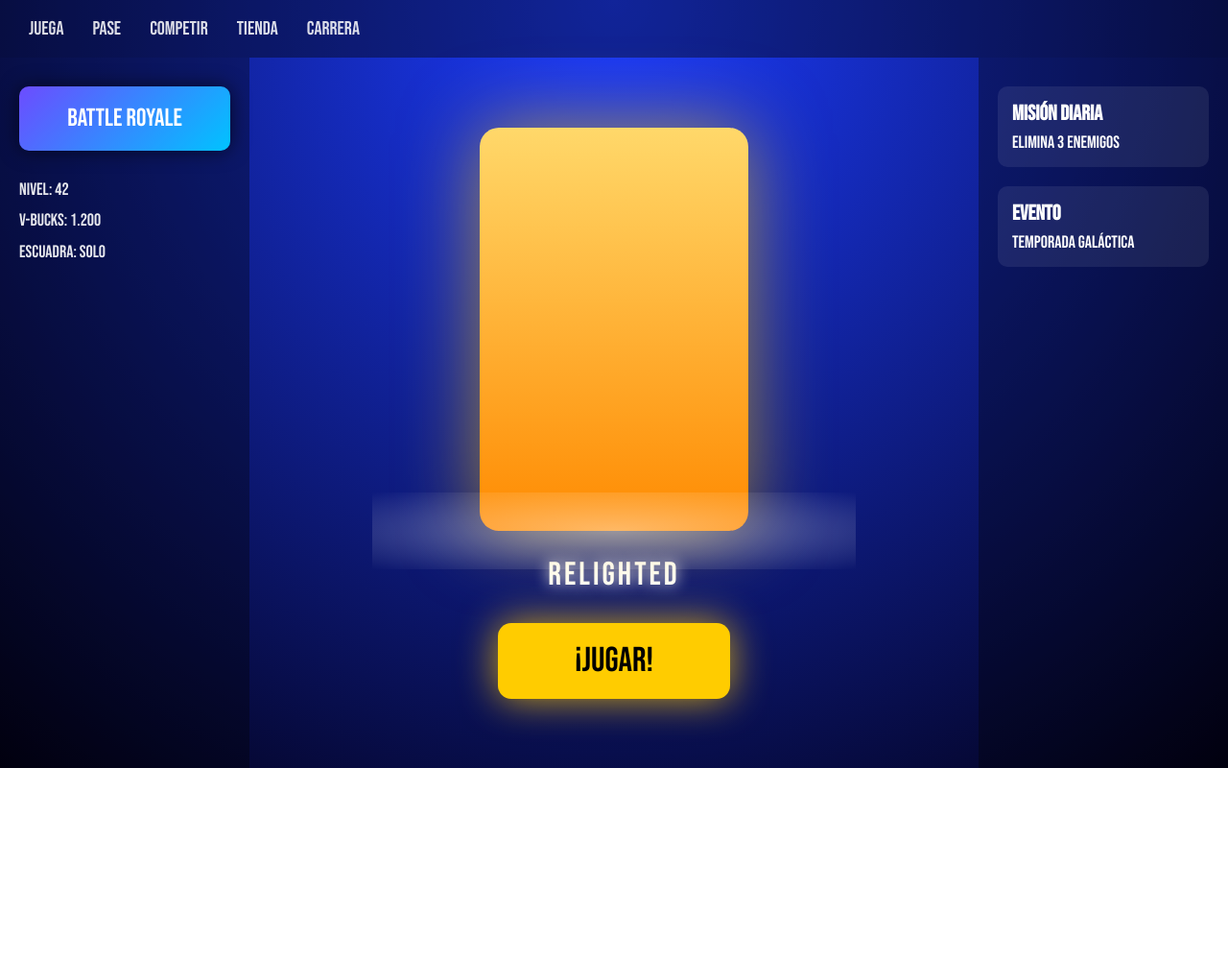
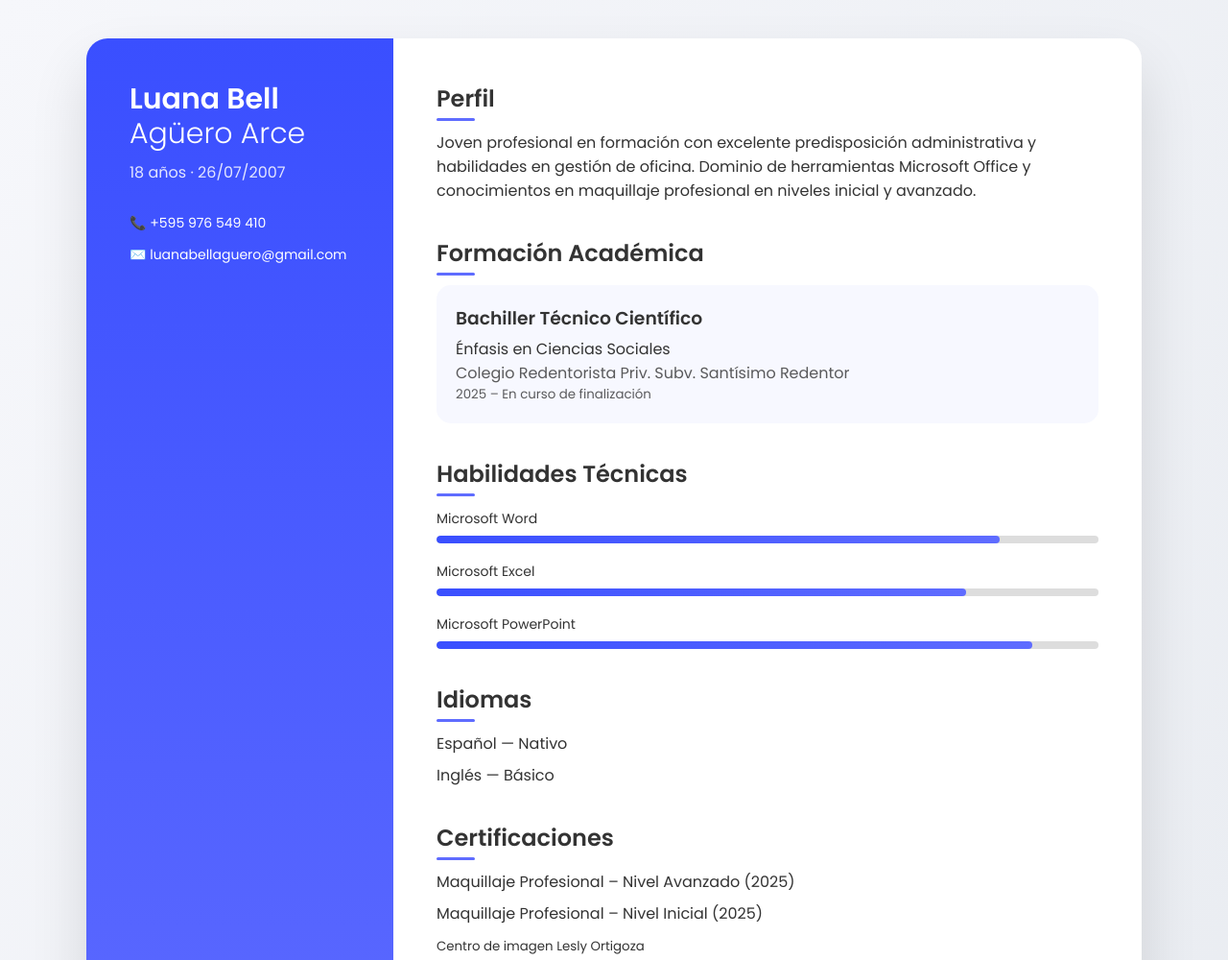
Before and after one commit to xRelighted/testttt, a plain HTML site: page index.html in a window 1280 px wide. Shown: the top 1000 px of the page at 96% size. Before the commit the page ends 800 px from the top, so only its background shows below. Drawn offline with Linux system fonts and the light colour scheme.

Commit message:
Update index.html

```diff
--- a/index.html
+++ b/index.html
@@ -2,199 +2,267 @@
 <html lang="es">
 <head>
 <meta charset="UTF-8">
+<title>Luana Bell Agüero Arce | Curriculum Vitae</title>
 <meta name="viewport" content="width=device-width, initial-scale=1.0">
-<title>Fortnite Lobby</title>
 
-<link href="https://fonts.googleapis.com/css2?family=Bebas+Neue&display=swap" rel="stylesheet">
+<link rel="preconnect" href="https://fonts.googleapis.com">
+<link href="https://fonts.googleapis.com/css2?family=Poppins:wght@300;400;600&display=swap" rel="stylesheet">
 
 <style>
-* {
-    margin: 0;
-    padding: 0;
-    box-sizing: border-box;
+*{
+    margin:0;
+    padding:0;
+    box-sizing:border-box;
+    font-family:'Poppins',sans-serif;
 }
 
-body {
-    font-family: 'Bebas Neue', sans-serif;
-    height: 100vh;
-    background: radial-gradient(circle at top, #1c3cff, #020016);
-    color: white;
-    overflow: hidden;
+body{
+    background:linear-gradient(120deg,#f6f7fb,#e9ecf1);
+    color:#333;
 }
 
-/* TOP BAR */
-.top-bar {
-    position: absolute;
-    top: 0;
-    width: 100%;
-    height: 60px;
-    background: rgba(0,0,0,0.4);
-    display: flex;
-    align-items: center;
-    padding: 0 30px;
-    gap: 30px;
-    font-size: 20px;
+.container{
+    max-width:1100px;
+    margin:40px auto;
+    display:flex;
+    background:#fff;
+    border-radius:22px;
+    overflow:hidden;
+    box-shadow:0 30px 60px rgba(0,0,0,.12);
+    animation:fade 1.2s ease;
 }
 
-.top-bar span {
-    opacity: 0.85;
-    cursor: pointer;
+.sidebar{
+    width:320px;
+    padding:45px;
+    color:#fff;
+    background:linear-gradient(180deg,#3a4fff,#5f6cff);
+    animation:slideLeft 1.2s ease;
 }
 
-.top-bar span:hover {
-    opacity: 1;
+.sidebar h1{
+    font-size:30px;
+    line-height:1.2;
 }
 
-/* MAIN LAYOUT */
-.lobby {
-    display: flex;
-    height: 100%;
-    padding-top: 60px;
+.sidebar span{
+    font-weight:300;
 }
 
-/* LEFT PANEL */
-.left-panel {
-    width: 260px;
-    background: rgba(0,0,0,0.35);
-    padding: 30px 20px;
+.age{
+    margin:10px 0 30px;
+    opacity:.85;
 }
 
-.mode {
-    background: linear-gradient(135deg, #6c4cff, #00c3ff);
-    padding: 18px;
-    border-radius: 10px;
-    font-size: 26px;
-    text-align: center;
-    margin-bottom: 25px;
-    box-shadow: 0 0 20px rgba(0,0,0,0.6);
+.contact p{
+    margin-bottom:12px;
+    font-size:14px;
 }
 
-.stats {
-    font-size: 18px;
-    line-height: 1.8;
-    opacity: 0.9;
+.content{
+    flex:1;
+    padding:45px;
+    animation:slideUp 1.2s ease;
 }
 
-/* CENTER CHARACTER */
-.center {
-    flex: 1;
-    display: flex;
-    flex-direction: column;
-    align-items: center;
-    justify-content: center;
+section{
+    margin-bottom:35px;
 }
 
-.character {
-    width: 280px;
-    height: 420px;
-    background: linear-gradient(180deg, #ffd86a, #ff8a00);
-    border-radius: 20px;
-    box-shadow: 0 0 80px rgba(255,200,0,0.6);
-    position: relative;
+h2{
+    margin-bottom:16px;
+    position:relative;
 }
 
-.character::after {
-    content: "";
-    position: absolute;
-    bottom: -40px;
-    width: 180%;
-    height: 80px;
-    background: radial-gradient(ellipse at center, rgba(255,255,255,0.4), transparent);
-    left: -40%;
+h2::after{
+    content:'';
+    width:40px;
+    height:3px;
+    background:#5f6cff;
+    position:absolute;
+    left:0;
+    bottom:-6px;
+    border-radius:3px;
 }
 
-/* PLAYER NAME */
-.player-name {
-    margin-top: 25px;
-    font-size: 34px;
-    letter-spacing: 3px;
-    text-shadow: 0 0 15px #fff;
+.card{
+    background:#f7f8ff;
+    padding:20px;
+    border-radius:15px;
 }
 
-/* PLAY BUTTON */
-.play {
-    margin-top: 30px;
-    background: #ffcc00;
-    color: black;
-    font-size: 36px;
-    padding: 18px 80px;
-    border-radius: 14px;
-    cursor: pointer;
-    box-shadow: 0 0 40px rgba(255,200,0,0.8);
-    transition: transform 0.15s, box-shadow 0.15s;
+.card h3{
+    margin-bottom:5px;
 }
 
-.play:hover {
-    transform: scale(1.05);
-    box-shadow: 0 0 70px rgba(255,200,0,1);
+.card span, .card small{
+    display:block;
+    opacity:.8;
 }
 
-/* RIGHT PANEL */
-.right-panel {
-    width: 260px;
-    background: rgba(0,0,0,0.35);
-    padding: 30px 20px;
+.skill{
+    margin-bottom:16px;
 }
 
-.card {
-    background: rgba(255,255,255,0.08);
-    border-radius: 10px;
-    padding: 15px;
-    margin-bottom: 20px;
-    font-size: 18px;
+.skill span{
+    font-size:14px;
 }
 
-.card strong {
-    display: block;
-    font-size: 22px;
-    margin-bottom: 6px;
+.bar{
+    background:#ddd;
+    height:8px;
+    border-radius:6px;
+    overflow:hidden;
+    margin-top:6px;
+}
+
+.bar div{
+    height:100%;
+    width:0;
+    background:linear-gradient(90deg,#3a4fff,#5f6cff);
+    border-radius:6px;
+    transition:width 1.5s ease;
+}
+
+ul{
+    list-style:none;
+}
+
+ul li{
+    margin-bottom:8px;
+}
+
+.tags{
+    display:flex;
+    flex-wrap:wrap;
+    gap:10px;
+}
+
+.tags li{
+    background:#eef0ff;
+    padding:8px 14px;
+    border-radius:20px;
+    font-size:13px;
+}
+
+@keyframes fade{
+    from{opacity:0}
+    to{opacity:1}
+}
+
+@keyframes slideLeft{
+    from{transform:translateX(-40px);opacity:0}
+    to{transform:translateX(0);opacity:1}
+}
+
+@keyframes slideUp{
+    from{transform:translateY(40px);opacity:0}
+    to{transform:translateY(0);opacity:1}
+}
+
+@media(max-width:900px){
+    .container{
+        flex-direction:column;
+    }
+    .sidebar{
+        width:100%;
+        text-align:center;
+    }
 }
 </style>
 </head>
 
 <body>
 
-<!-- TOP BAR -->
-<div class="top-bar">
-    <span>JUEGA</span>
-    <span>PASE</span>
-    <span>COMPETIR</span>
-    <span>TIENDA</span>
-    <span>CARRERA</span>
+<div class="container">
+    <aside class="sidebar">
+        <h1>Luana Bell<br><span>Agüero Arce</span></h1>
+        <p class="age">18 años · 26/07/2007</p>
+
+        <div class="contact">
+            <p>📞 +595 976 549 410</p>
+            <p>✉️ luanabellaguero@gmail.com</p>
+        </div>
+    </aside>
+
+    <main class="content">
+
+        <section>
+            <h2>Perfil</h2>
+            <p>
+                Joven profesional en formación con excelente predisposición administrativa y habilidades en
+                gestión de oficina. Dominio de herramientas Microsoft Office y conocimientos en maquillaje
+                profesional en niveles inicial y avanzado.
+            </p>
+        </section>
+
+        <section>
+            <h2>Formación Académica</h2>
+            <div class="card">
+                <h3>Bachiller Técnico Científico</h3>
+                <p>Énfasis en Ciencias Sociales</p>
+                <span>Colegio Redentorista Priv. Subv. Santísimo Redentor</span>
+                <small>2025 – En curso de finalización</small>
+            </div>
+        </section>
+
+        <section>
+            <h2>Habilidades Técnicas</h2>
+
+            <div class="skill">
+                <span>Microsoft Word</span>
+                <div class="bar"><div data-width="85%"></div></div>
+            </div>
+
+            <div class="skill">
+                <span>Microsoft Excel</span>
+                <div class="bar"><div data-width="80%"></div></div>
+            </div>
+
+            <div class="skill">
+                <span>Microsoft PowerPoint</span>
+                <div class="bar"><div data-width="90%"></div></div>
+            </div>
+        </section>
+
+        <section>
+            <h2>Idiomas</h2>
+            <ul>
+                <li>Español — Nativo</li>
+                <li>Inglés — Básico</li>
+            </ul>
+        </section>
+
+        <section>
+            <h2>Certificaciones</h2>
+            <ul>
+                <li>Maquillaje Profesional – Nivel Avanzado (2025)</li>
+                <li>Maquillaje Profesional – Nivel Inicial (2025)</li>
+                <small>Centro de imagen Lesly Ortigoza</small>
+            </ul>
+        </section>
+
+        <section>
+            <h2>Habilidades Adicionales</h2>
+            <ul class="tags">
+                <li>Comunicación interpersonal</li>
+                <li>Capacidad organizativa</li>
+                <li>Trabajo en equipo</li>
+                <li>Atención al detalle</li>
+            </ul>
+        </section>
+
+    </main>
 </div>
 
-<div class="lobby">
-
-    <!-- LEFT -->
-    <div class="left-panel">
-        <div class="mode">BATTLE ROYALE</div>
-        <div class="stats">
-            Nivel: 42<br>
-            V-Bucks: 1.200<br>
-            Escuadra: Solo
-        </div>
-    </div>
-
-    <!-- CENTER -->
-    <div class="center">
-        <div class="character"></div>
-        <div class="player-name">RELIGHTED</div>
-        <div class="play">¡JUGAR!</div>
-    </div>
-
-    <!-- RIGHT -->
-    <div class="right-panel">
-        <div class="card">
-            <strong>MISIÓN DIARIA</strong>
-            Elimina 3 enemigos
-        </div>
-        <div class="card">
-            <strong>EVENTO</strong>
-            Temporada Galáctica
-        </div>
-    </div>
-
-</div>
+<script>
+window.addEventListener("load",()=>{
+    document.querySelectorAll(".bar div").forEach(bar=>{
+        const w = bar.dataset.width;
+        bar.style.width = w;
+    });
+});
+</script>
 
 </body>
 </html>
```
